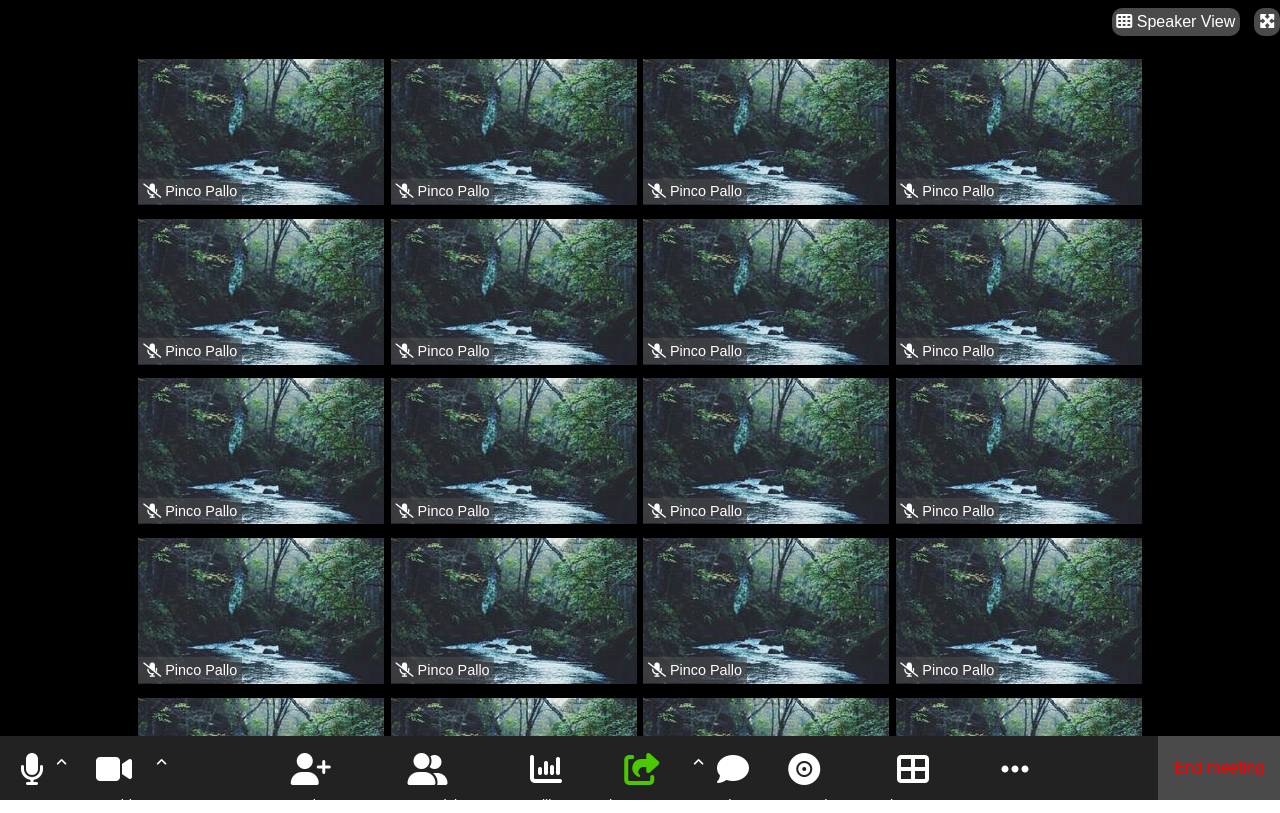
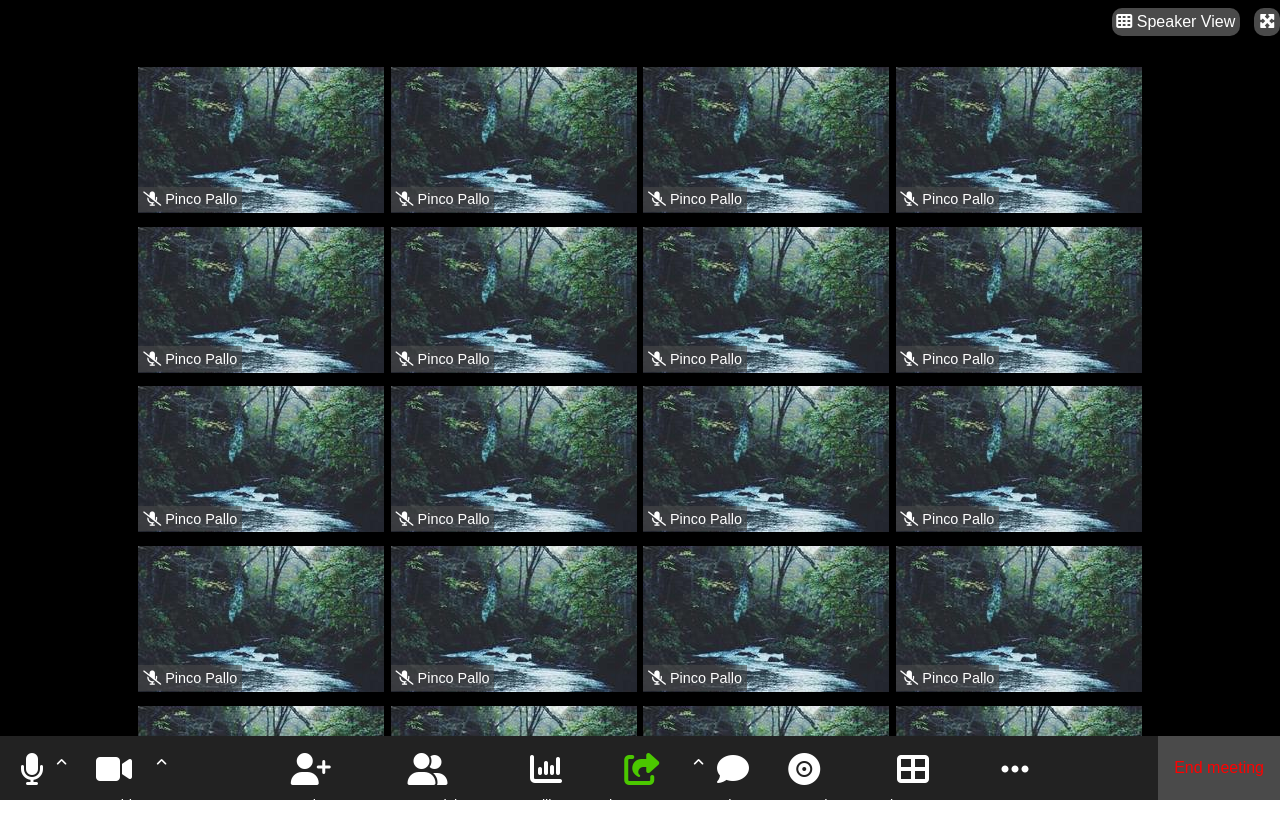
Before and after one commit to lucamincuzzi/html-css-zoom, a plain HTML site: page index.html in a window 1280 px wide. Drawn offline with Linux system fonts and the light colour scheme.

Commit message:
refactoring: container height - add: margin-top in row

```diff
--- a/css/style.css
+++ b/css/style.css
@@ -50,7 +50,7 @@ body {
 /* MAIN */
 
 main .speaker-view, main .maximize {
-    position: absolute;
+    position: fixed;
     top: .5rem;
     z-index: 999;
     background-color: #4a4a4a;
@@ -70,7 +70,7 @@ main .speaker-view, main .maximize {
     position: relative;
     overflow-y: auto;
     width: 100%;
-    height: 90vh;
+    height: 100vh;
     margin: 0 auto;
 }
 
@@ -80,6 +80,7 @@ main .speaker-view, main .maximize {
     flex-wrap: wrap;
     justify-content: center;
     padding: 1rem;
+    margin-top: 3rem;
 }
 
 .col {
```
